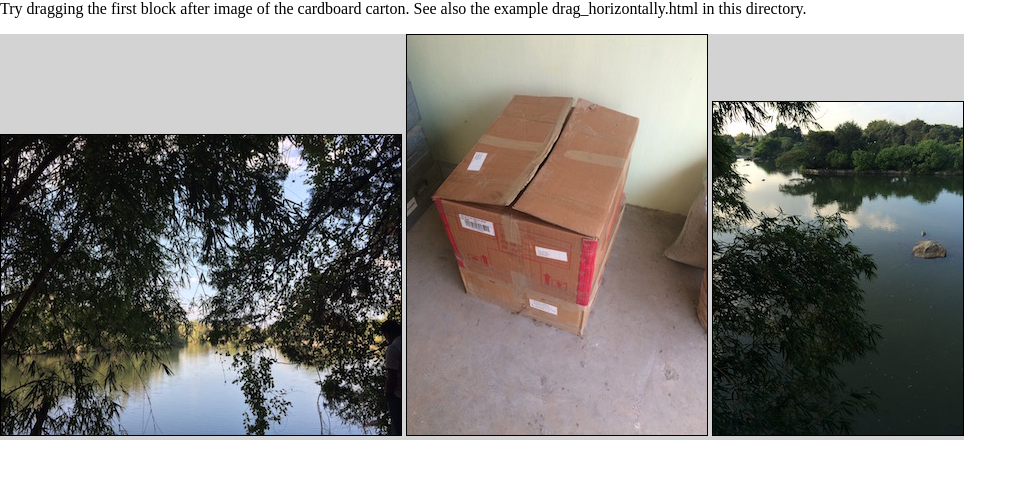
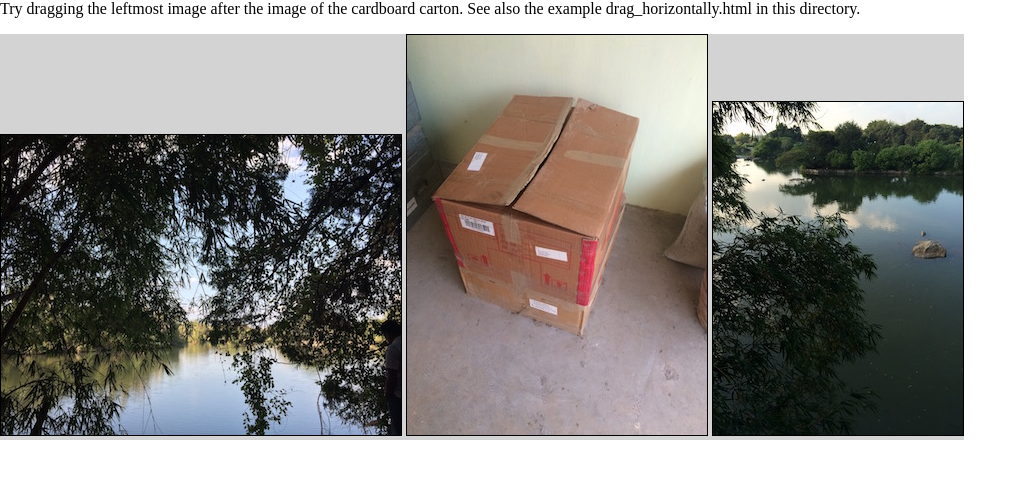
Before and after one commit to Mashweb/mashweb.github.io, a Jekyll site: the page experiments/NodeLists/inline.html, which Jekyll copies as it is, in a window 1280 px wide. Shown: the top 479 px of the page, without its empty margins (0-1027 px from the left). Built offline with Jekyll 4.4.1, drawn with Linux system fonts in a browser that asks for light colours.

Commit message:
Clarified the prototype demo explanations. Fixed the href's in .../experiements/index.html so that the page works properly whether served by Jekyll or by a web server such as Apache.

```diff
--- a/experiments/NodeLists/drag_horizontally.html
+++ b/experiments/NodeLists/drag_horizontally.html
@@ -9,6 +9,7 @@
     <p>
 	This example is from
 	<a href="http://jsfiddle.net/eNwzv/1/">a page on jsFiddle.net.</a>
+	Try dragging the image horizontally.
 	The explanation is on
 	<a href="">a page on stackoverflow.com.</a>
     </p>
--- a/experiments/NodeLists/inline-block.html
+++ b/experiments/NodeLists/inline-block.html
@@ -5,7 +5,7 @@
     <script type="text/javascript" src="js/mover2.js"></script>
 </head>
 <body onload="init()" style="margin:0px;">
-    Try dragging the first block after image of the cardboard carton.
+    Try dragging the leftmost image after the image of the cardboard carton.
     See also the example drag_horizontally.html in this directory.
     <p>
 	<div style="position:absolute; background-color:lightgray">
--- a/experiments/NodeLists/inline.html
+++ b/experiments/NodeLists/inline.html
@@ -5,7 +5,7 @@
     <script type="text/javascript" src="js/mover2.js"></script>
 </head>
 <body onload="init()" style="margin:0px;">
-    Try dragging the first block after image of the cardboard carton.
+    Try dragging the leftmost image after the image of the cardboard carton.
     See also the example drag_horizontally.html in this directory.
     <p />
     <div style="position:absolute; background-color:lightgray">
--- a/experiments/index.html
+++ b/experiments/index.html
@@ -7,8 +7,10 @@
   {% include masthead.html %}
   <div class="docs-header-content">
     <p class="docs-subtitle">Experiments</p>
-    <a data-ignore="push" href="/zen/experiments/NodeLists/block.html"
+    <a data-ignore="push" href="NodeLists/"
        class="btn btn-primary" onClick="_gaq.push(['_trackEvent', 'Downloads', 'master']);">NodeList-DMI GUIs</a>
+    <a data-ignore="push" href="layouts/"
+       class="btn btn-primary" onClick="_gaq.push(['_trackEvent', 'Downloads', 'master']);">Layout-DMI GUIs</a>
   </div>
 
   <div class="docs-header-bottom">
```
